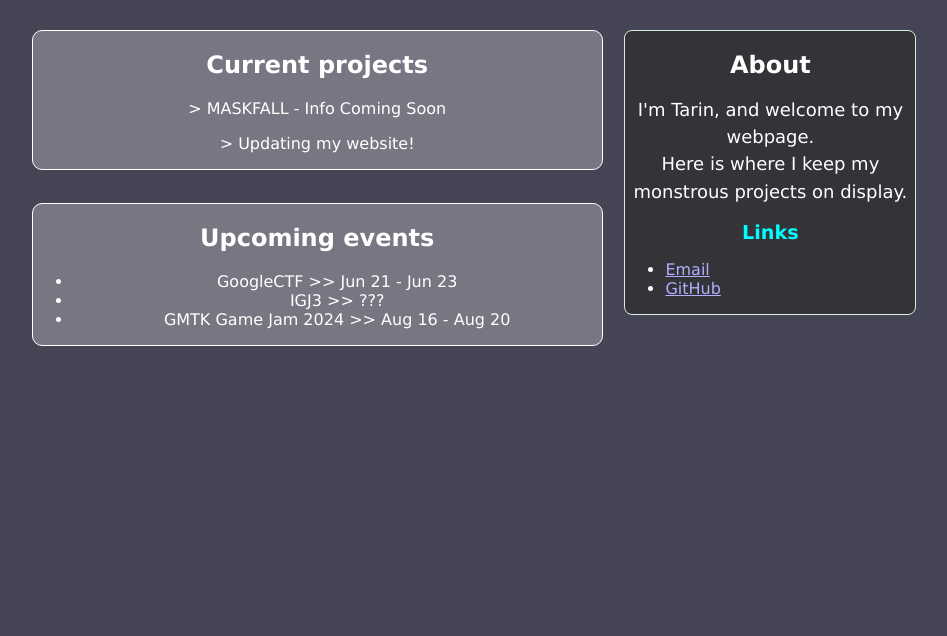
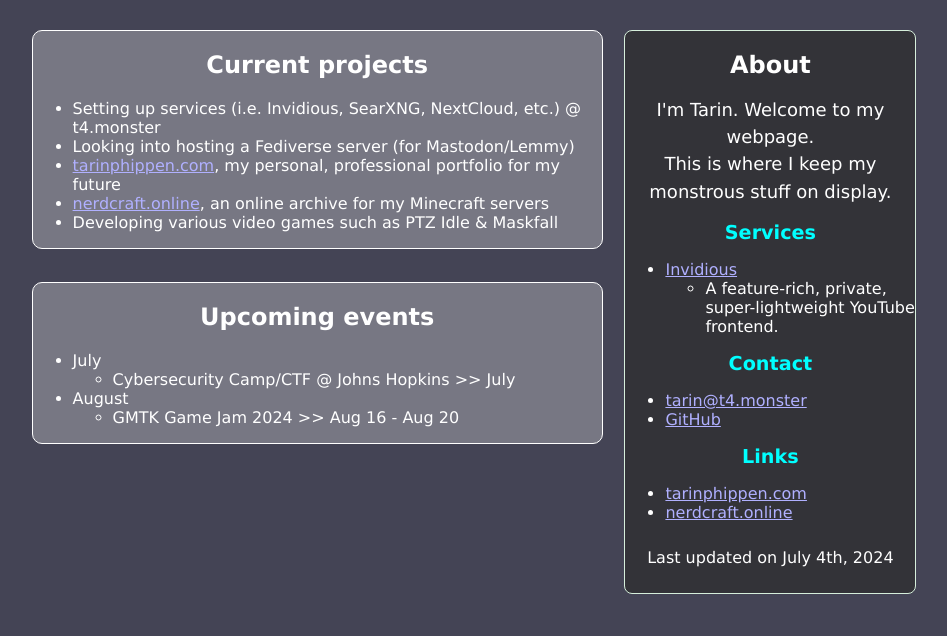
Before and after one commit to T4R1N/PersonalWebsite, a plain HTML site: page index.html in a window 1280 px wide. Shown: the part 164-800 px from the top of the page, without its empty margins (166-1113 px from the left). Drawn offline with Linux system fonts and the light colour scheme.

Commit message:
Updated the website for 'Murica day

```diff
--- a/index.html
+++ b/index.html
@@ -11,8 +11,7 @@
     <div class="topnav">
         <ul>
             <li><a href="index.html">Home</a></li>
-            <li><a href="blog_pg2.html">Blog</a></li>
-            <li><a href="projects_pg3.html">Projects</a></li>
+            <li><a href="blog.html">Blog</a></li>
         </ul>
         <b>t4.monster</b>
     </div>
@@ -23,29 +22,54 @@
         <div class="leftcolumn">
             <div class="block1">
                 <h2>Current projects</h2>
-                <p>> MASKFALL - Info Coming Soon</p>
-                <p>> Updating my website!</p>
+                <ul style="text-align:left">
+                    <li>Setting up services (i.e. Invidious, SearXNG, NextCloud, etc.) @ t4.monster</li>
+                    <li>Looking into hosting a Fediverse server (for Mastodon/Lemmy)</li>
+                    <li><a href="https://www.tarinphippen.com" style="color:#B0B0FF">tarinphippen.com</a>, my personal, professional portfolio for my future</li>
+                    <li><a href="https://www.nerdcraft.online" style="color:#B0B0FF">nerdcraft.online</a>, an online archive for my Minecraft servers</li>
+                    <li>Developing various video games such as PTZ Idle & Maskfall</li>
+                </ul>
             </div>
             <div class="block1">
                 <h2>Upcoming events</h2>
-                <ul>
-                    <li>GoogleCTF >> Jun 21 - Jun 23</li>
-                    <li>IGJ3 >> ???</li>
-                    <li>GMTK Game Jam 2024 >> Aug 16 - Aug 20</li>
+                <ul style="text-align:left">
+                    <li>July
+                        <ul>
+                            <li>Cybersecurity Camp/CTF @ Johns Hopkins >> July</li>
+                        </ul>
+                    </li>
+                    <li>August
+                        <ul>
+                            <li>GMTK Game Jam 2024 >> Aug 16 - Aug 20</li>
+                        </ul>
+                    </li>
                 </ul>
             </div>
         </div>
         <div class="rightcolumn">
             <div class="block">
                 <h2>About</h2>
-                <sup>I'm Tarin, and welcome to my webpage.<br>
-                Here is where I keep my monstrous projects on display.</sup>
+                <sup>I'm Tarin. Welcome to my webpage.<br>
+                This is where I keep my monstrous stuff on display.</sup>
+                <h1>Services</h1>
+                <ul>
+                    <li><a href="https://inv.t4.monster" style="color:#B0B0FF;">Invidious</a>
+                      <ul>
+                        <li>A feature-rich, private, super-lightweight YouTube frontend.</li>
+                      </ul>
+                    </li>
+                </ul>
+                <h1>Contact</h1>
+                <ul>
+                    <li><a href="mailto:tarin@t4.monster" style="color:#B0B0FF;">tarin@t4.monster</a></li>
+                    <li><a href="https://github.com/T4R1N" style="color:#B0B0FF;">GitHub</a></li>
+                </ul>
                 <h1>Links</h1>
                 <ul>
-                    <li><a href="mailto:tarin@t4.monster" style="color:#B0B0FF;">Email</a></li>
-                    <li><a href="https://github.com/T4R1N" style="color:#B0B0FF;">GitHub</a></li>
+                    <li><a href="https://www.tarinphippen.com" style="color:#B0B0FF;">tarinphippen.com</a></li>
+                    <li><a href="https://www.nerdcraft.online" style="color:#B0B0FF;">nerdcraft.online</a></li>
                 </ul>
-                <!-- email, github, youtube, etc. -->
+                <p>Last updated on July 4th, 2024</p>
             </div>
         </div>
     </div class="row">
```
Also changed, not shown: blog.html (renamed from blog_pg2.html, +1 -2 lines).
